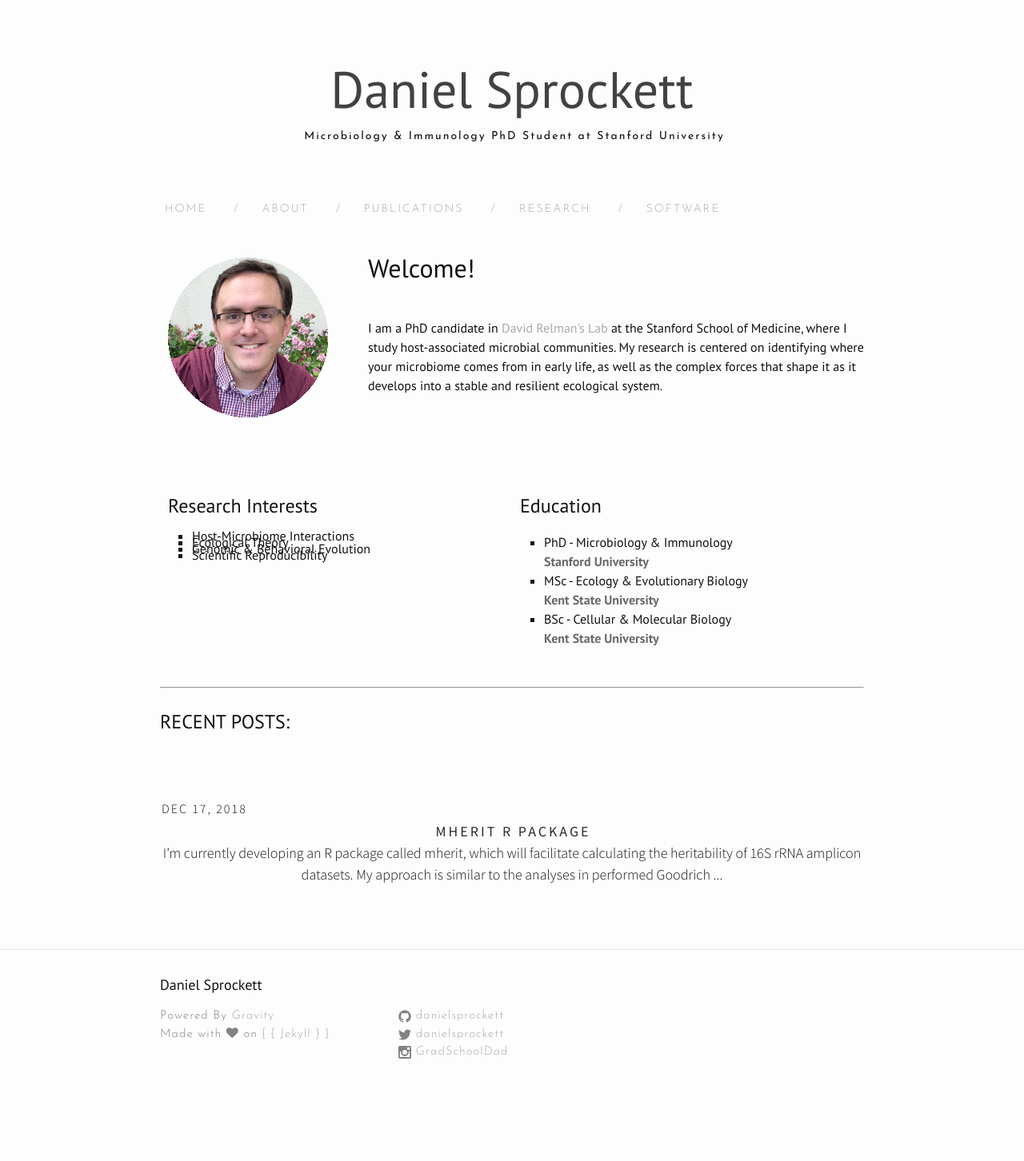
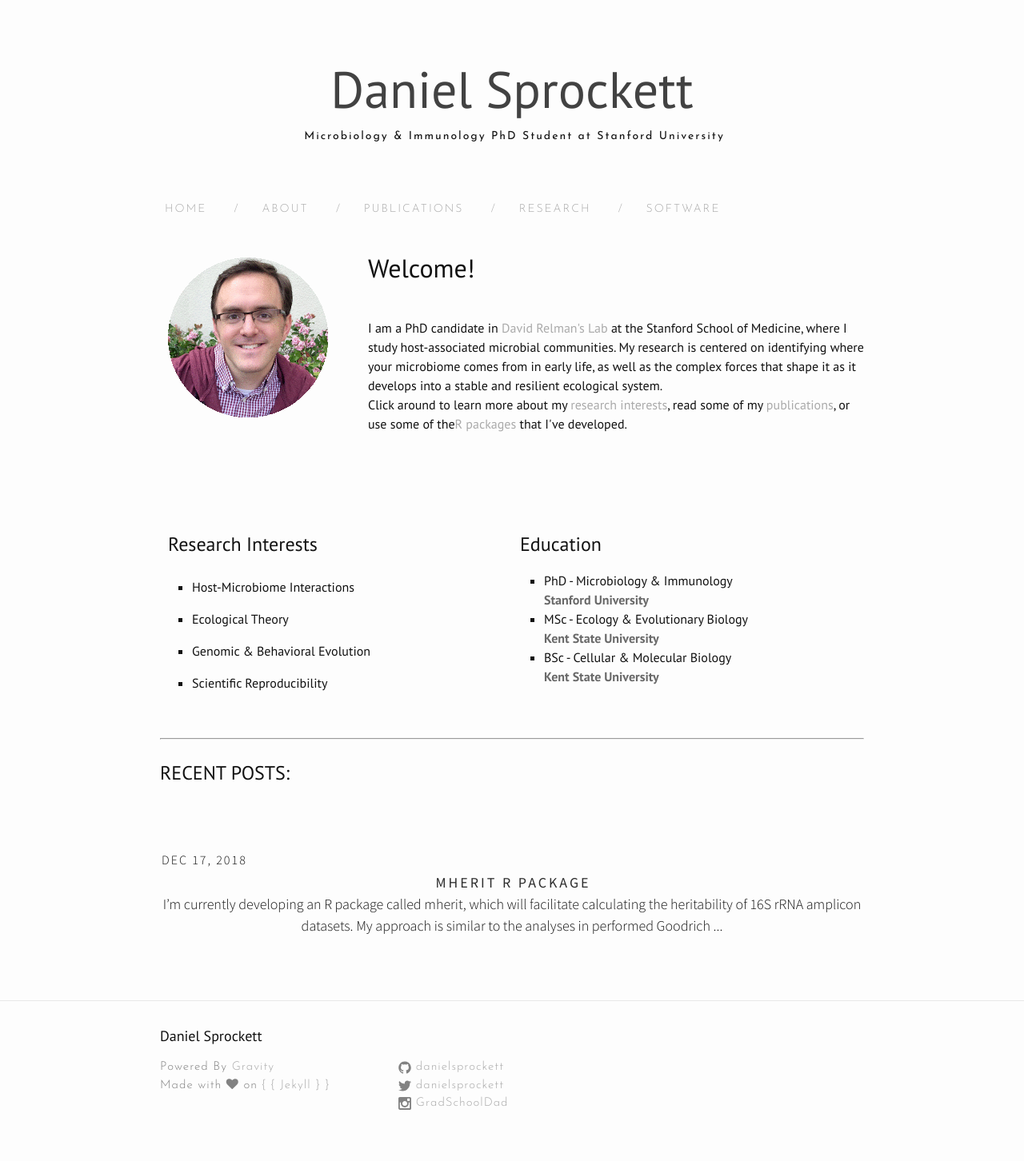
Before and after one commit to DanielSprockett/danielsprockett.github.io, a Jekyll site: the page built from index.html, in a window 1280 px wide. Shown: the whole page at 80% size. Built offline with Jekyll 4.4.1, drawn with Linux system fonts in a browser that asks for light colours; nearby versions of some CDN libraries; the list of posts is cut into pages by our own code; before the commit the page ends 1388 px from its top, so only the background shows below that.

Commit message:
add paragraph

```diff
--- a/index.html
+++ b/index.html
@@ -10,6 +10,7 @@ layout: default
   <br>
   I am a PhD candidate in <a href="http://med.stanford.edu/relmanlab.html">David Relman's Lab</a> at the Stanford School of Medicine, where I study host-associated microbial communities. My research is centered on identifying where your microbiome comes from in early life, as well as the complex forces that shape it as it develops into a stable and resilient ecological system.
   <br>
+  Click around to learn more about my <a href="https://danielsprockett.github.io/research/">research interests</a>, read some of my <a href="https://danielsprockett.github.io/publications/">publications</a>, or use some of the<a href="https://danielsprockett.github.io/software/">R packages</a> that I've developed.
 </p>
 <br>
 
@@ -46,7 +47,7 @@ layout: default
 <div class="row">
   <div class="column">
     <h2>Research Interests</h2>
-      <ul style="list-style-type:square;line-height:50%">
+      <ul style="list-style-type:square;line-height:250%">
         <li>Host-Microbiome Interactions</li>
         <li>Ecological Theory</li>
         <li>Genomic & Behavioral Evolution</li>
```
